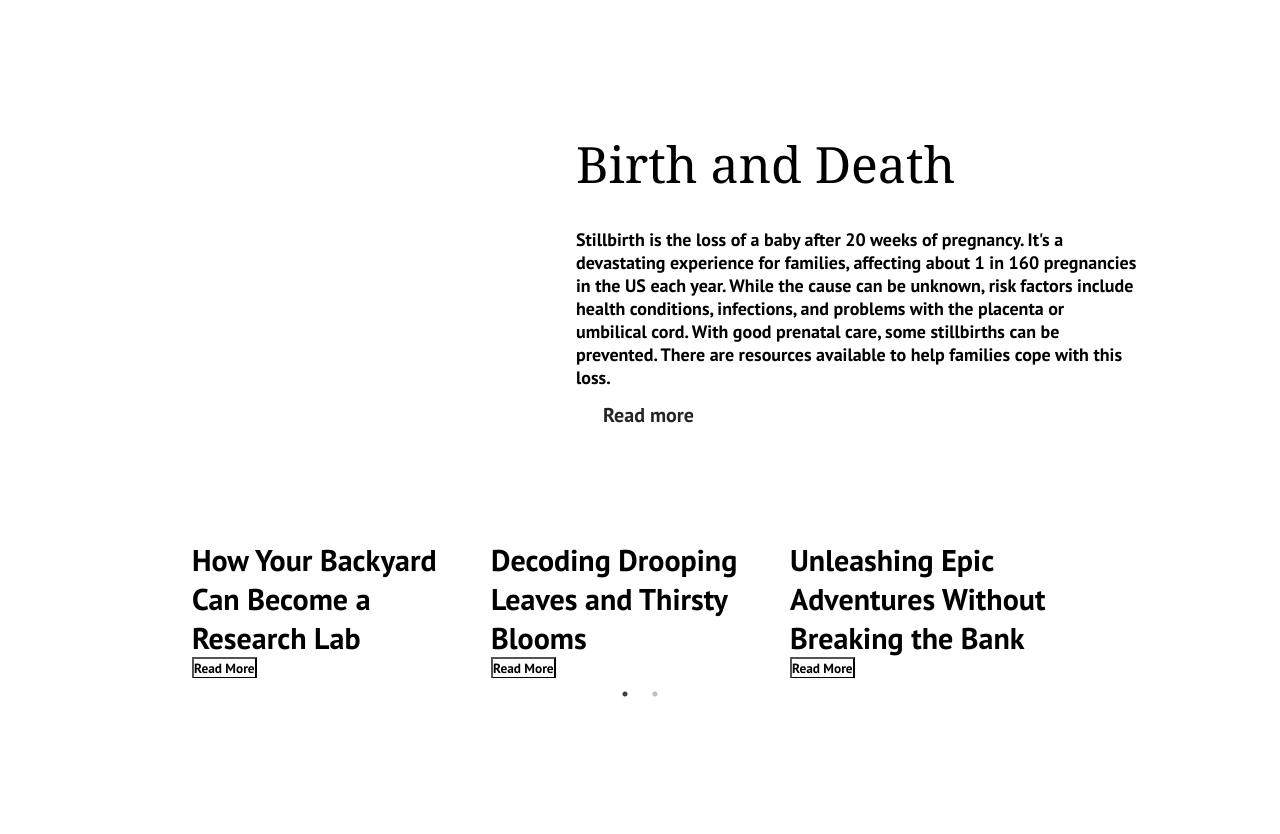
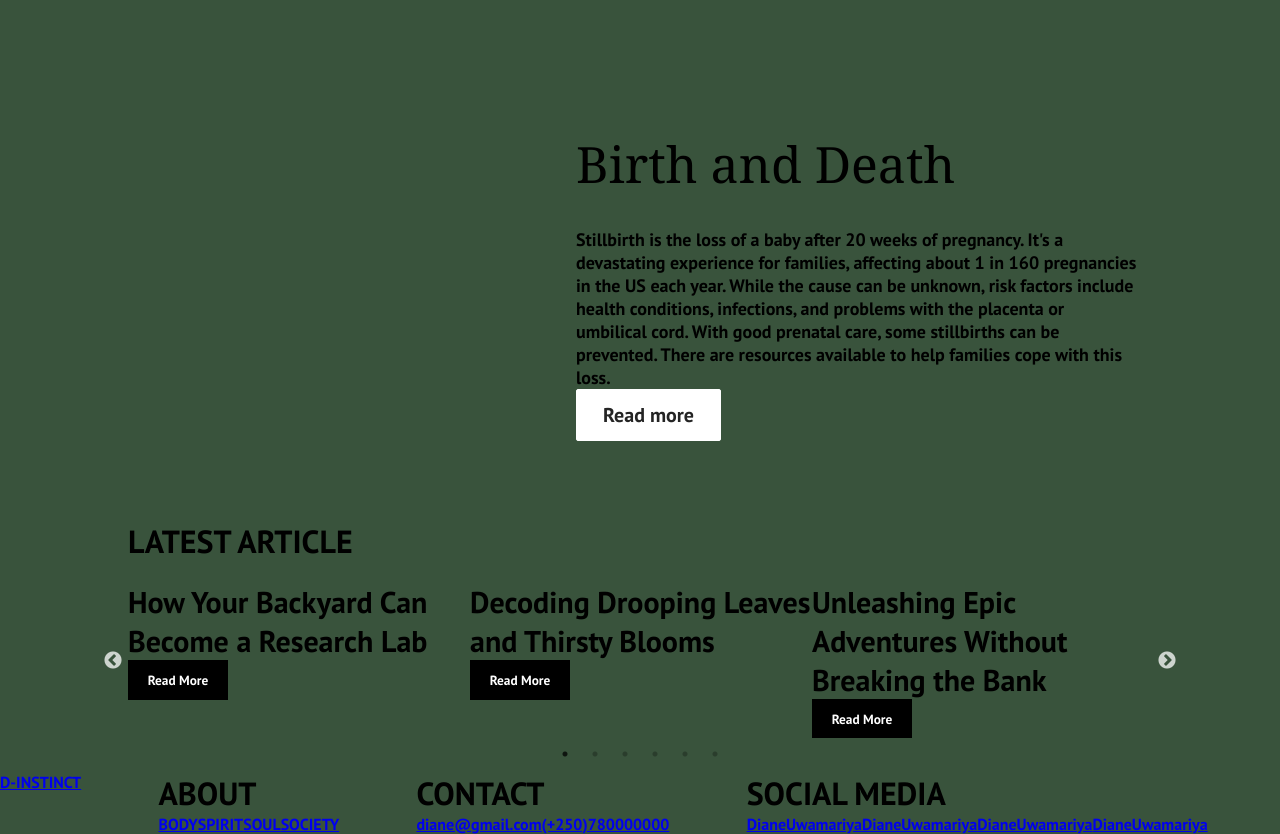
Before and after one commit to andyk2000/D-instinct, a React (Create React App) app: page / in a window 1280 px wide. Shown: the part 760-1594 px from the top of the page. Before the commit the page ends 1464 px from the top, so only its background shows below. Built offline with nearby package versions, Linux system fonts and the light colour scheme.

Commit message:
adding footer to the Home page

```diff
--- a/src/App.css
+++ b/src/App.css
@@ -3,7 +3,7 @@
   margin: 0;
   padding: 0;
   font-family: 'PT Sans', sans-serif;
-  background: #fff;
+  background: #39533C;
 }
 
 .home,
--- a/src/components/CarouselPromo.css
+++ b/src/components/CarouselPromo.css
@@ -1,19 +1,18 @@
 .carousel {
-    margin-left: 15%;
-    margin-right: 15%;
-    background: rgb(44, 44, 44);
+    margin-left: 10%;
+    margin-right: 10%;
 }
 
 .cards-container {
     margin-top: 20px;
-
+    height: 100px;
 }
 
 .card {
-    width: 20%;
+    width: 40%;
     height: 35%;
-    margin-right: 50px;
-    background: #39533C;
+    margin-right: 100px;
+    cursor: pointer;
 }
 
 .card-img {
@@ -35,5 +34,14 @@
 }
 
 .card-button {
+    background-color: #000;
+    color: #fff;
+    font-weight: 30px;
+    width: 100px;
+    height: 40px;
+    border-style: none;
+}
 
+.card :hover {
+    height: 50%;
 }
--- a/src/components/CarouselPromo.js
+++ b/src/components/CarouselPromo.js
@@ -12,11 +12,12 @@ function CarouselPromo() {
     infinite: true,
     speed: 500,
     slidesToShow: 3,
-    slidesToScroll: 3
+    slidesToScroll: 1
   };
 
   return (
     <div className='carousel'>
+      <h1>LATEST ARTICLE</h1>
       <div className='cards-container'>
         <Slider {...settings}>
           {data.map((d) => (
--- a/src/components/Footer.css
+++ b/src/components/Footer.css
@@ -0,0 +1,9 @@
+.footer {
+    margin-top: 7%;
+    background: #252525;
+}
+.footer-part1 {
+    display: grid;
+    grid-template-columns: repeat(4, auto);
+    grid-gap: 5px;
+}
--- a/src/components/Footer.js
+++ b/src/components/Footer.js
@@ -0,0 +1,36 @@
+import React from 'react';
+import { Link } from 'react-router-dom';
+import './Footer.css';
+
+function Footer() {
+  return (
+    <div className='footer'>
+        <div className='footer-part1'>
+            <div className='footer-logo'>
+                <Link >D-INSTINCT</Link>
+            </div>
+            <div className='footer-col1'>
+                <h1>ABOUT</h1>
+                <Link>BODY</Link>
+                <Link>SPIRIT</Link>
+                <Link>SOUL</Link>
+                <Link>SOCIETY</Link>
+            </div>
+            <div className='footer-col2'>
+                <h1>CONTACT</h1>
+                <Link>diane@gmail.com</Link>
+                <Link>(+250)780000000</Link>
+            </div>
+            <div className='footer-col3'>
+                <h1>SOCIAL MEDIA</h1>
+                <Link>DianeUwamariya</Link>
+                <Link>DianeUwamariya</Link>
+                <Link>DianeUwamariya</Link>
+                <Link>DianeUwamariya</Link>
+            </div>
+        </div>
+    </div>
+  )
+}
+
+export default Footer;
--- a/src/pages/client/Home.js
+++ b/src/pages/client/Home.js
@@ -4,6 +4,7 @@ import Board from '../../components/Board';
 import './Home.css';
 import Promo from '../../components/Promo';
 import CarouselPromo from '../../components/CarouselPromo';
+import Footer from '../../components/Footer';
 
 function Home() {
   return (
@@ -11,6 +12,7 @@ function Home() {
       <Board />
       <Promo />
       <CarouselPromo />
+      <Footer />
     </div>
   )
 }
```
